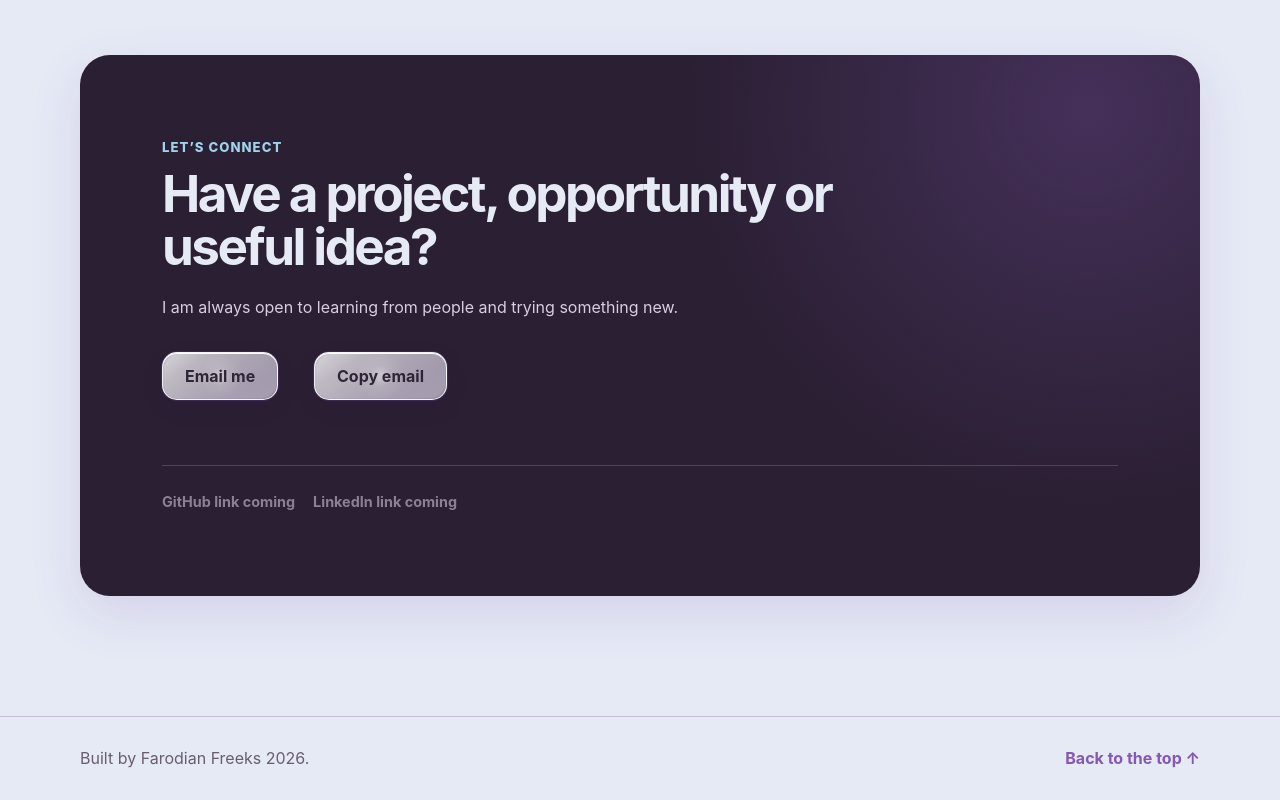
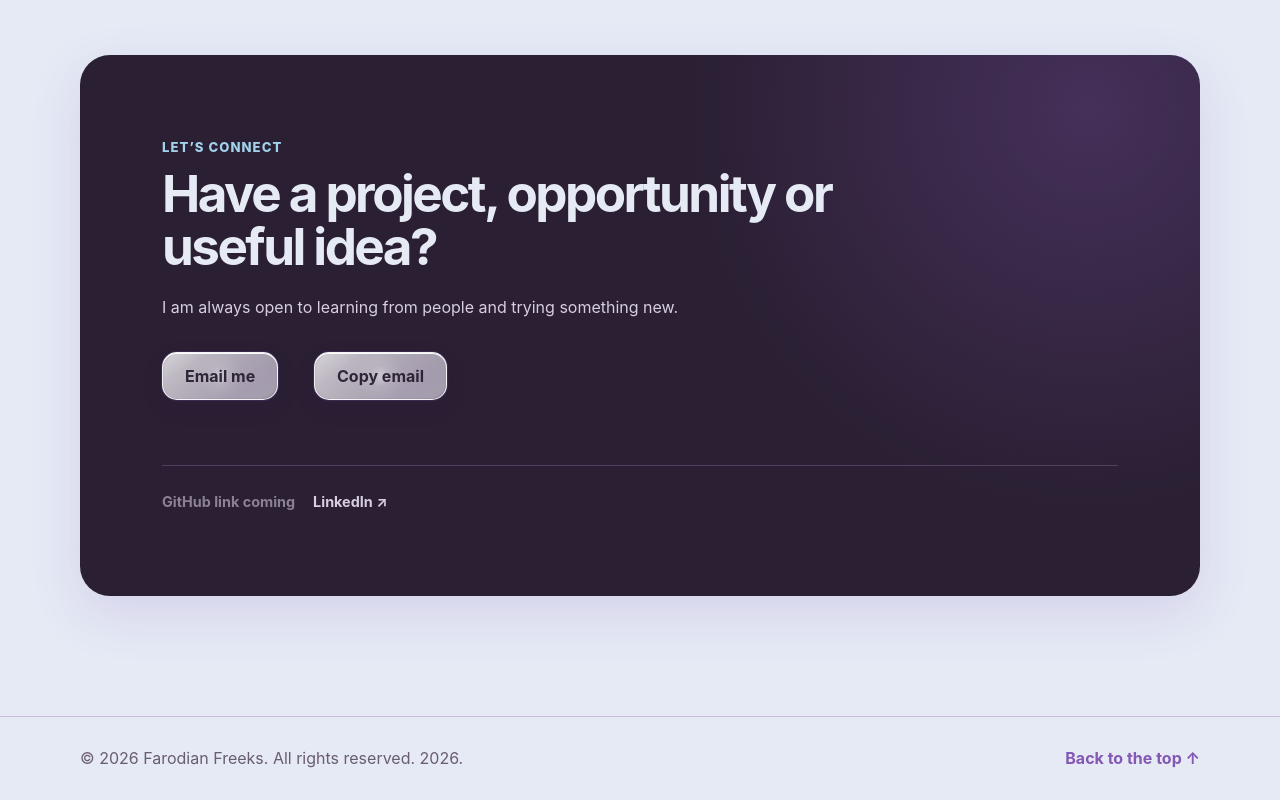
Before and after one commit to FarodianFreeks/FarodianFreeks.github.io, a plain HTML site: page index.html in a window 1280 px wide. Shown: the part 5650-6450 px from the top of the page. Drawn offline with Linux system fonts and the light colour scheme.

Commit message:
added linkedin account

```diff
--- a/index.html
+++ b/index.html
@@ -414,7 +414,7 @@
                 <!-- Replace the # links below with your real GitHub and LinkedIn links. -->
                 <div class="social-links">
                     <a href="#" class="disabled" aria-disabled="true">GitHub link coming</a>
-                    <a href="#" class="disabled" aria-disabled="true">LinkedIn link coming</a>
+                    <a href="https://www.linkedin.com/in/farodian-elohiam-freeks-941346420/" target="_blank" rel="noopener noreferrer">LinkedIn ↗</a>
                 </div>
             </div>
         </section>
@@ -422,7 +422,7 @@
 
     <footer>
         <div class="container footer-content">
-            <p>Built by Farodian Freeks <span id="currentYear"></span>.</p>
+            <p>© 2026 Farodian Freeks. All rights reserved. <span id="currentYear"></span>.</p>
             <a href="#home">Back to the top ↑</a>
         </div>
     </footer>
```
